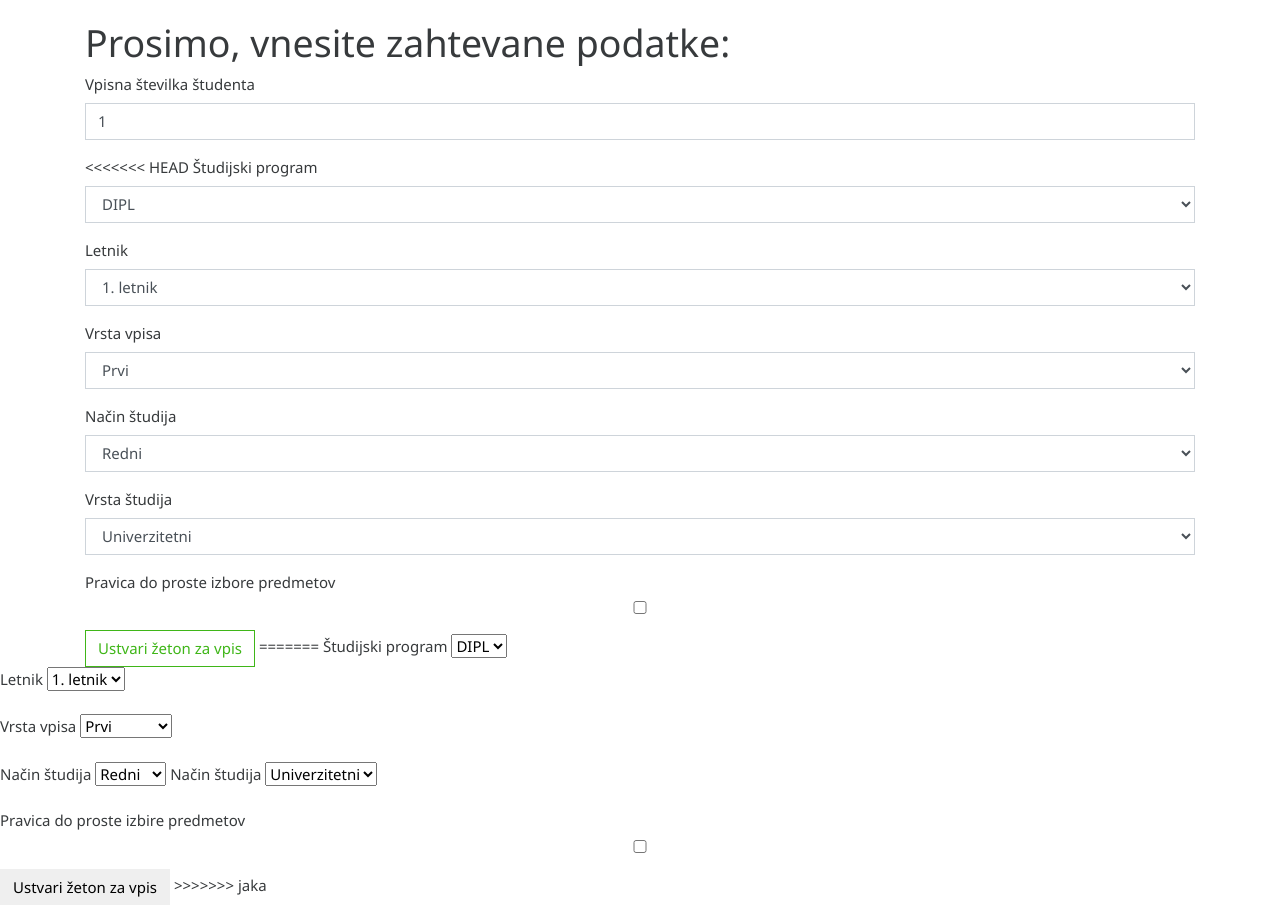
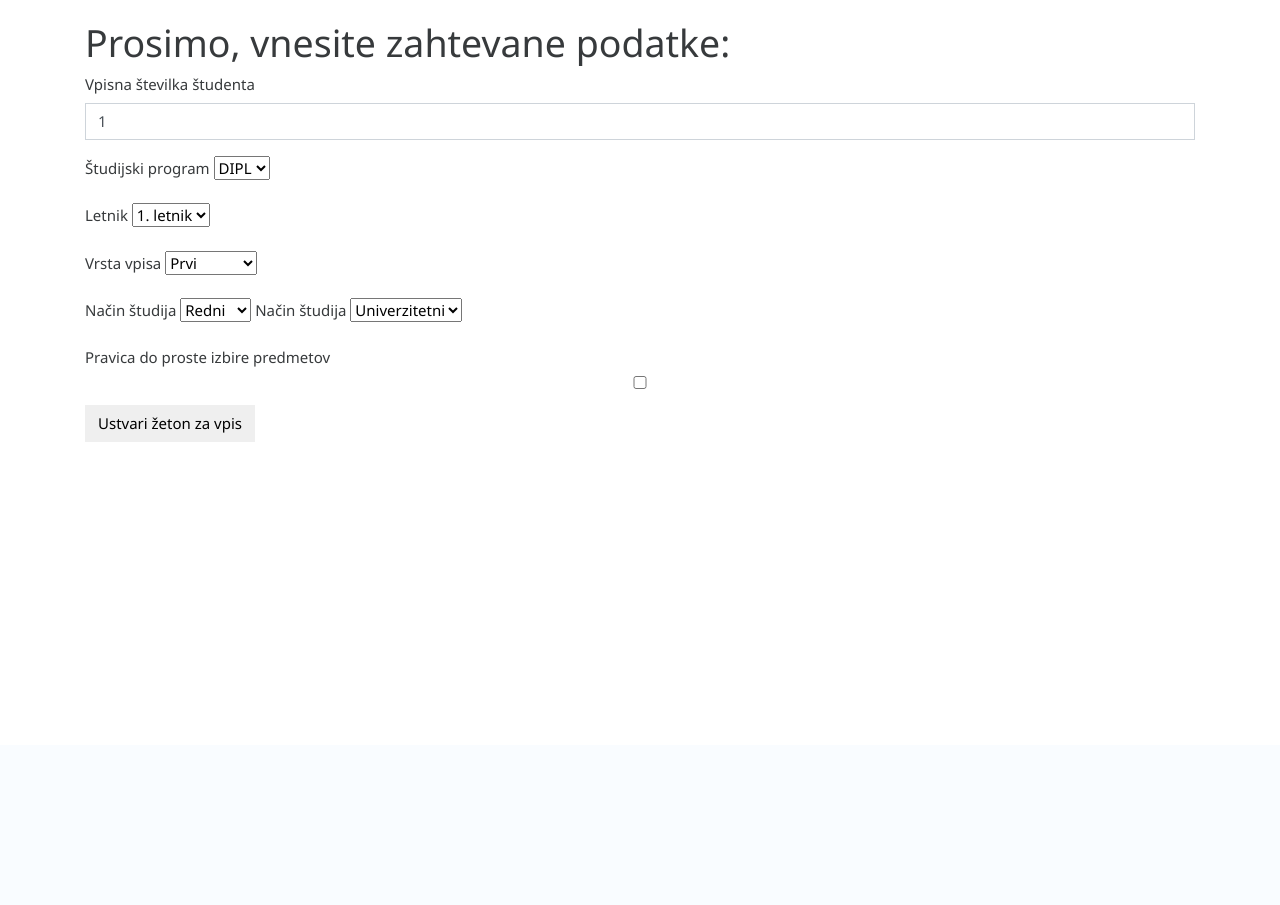
Before and after one commit to oblakmatic/studis, a Django app: page /student/ustvari-zeton/1 in a window 1280 px wide. Shown: the part 55-960 px from the top of the page. After the commit the page ends 497 px from the top, so only its background shows below. Run offline with Django 3.2, Linux system fonts and the light colour scheme; the visitor is signed in with stand-in values (Sample User, id 1); data that the repository does not hold is empty; some libraries are stand-ins or nearby versions.

Commit message:
merge fix

```diff
--- a/student/templates/token_add.html
+++ b/student/templates/token_add.html
@@ -17,52 +17,6 @@
             <input type="number" class="form-control" name="stud" id="stud" value = "{{id}}" required>
         </div>
         <div class="form-group">
-<<<<<<< HEAD
-            <label for="stud_prog">Študijski program</label>
-            <select name="stud_prog" class="form-control" id="stud_prog">
-                <option value="DIPL" selected>DIPL</option>
-                <option value="MAG">MAG</option>
-                <option value="DR">DR</option>
-            </select>
-        </div>
-        <div class="form-group">
-            <label for="letnik">Letnik</label>
-            <select name="letnik" class="form-control" id="letnik">
-                <option value="1." selected>1. letnik</option>
-                <option value="2.">2. letnik</option>
-                <option value="3.">3. letnik</option>
-            </select>
-        </div>
-        <div class="form-group">
-            <label for="vrsta_vpisa">Vrsta vpisa</label>
-            <select name="vrsta_vpisa" class="form-control" id="vrsta_vpisa">
-                <option value="PRVI" selected>Prvi</option>
-                <option value="PONO">Ponovni</option>
-                <option value="ABSO">Absolvent</option>
-            </select>
-        </div>
-        <div class="form-group">
-            <label for="nac_stud">Način študija</label>
-            <select name="nac_stud" class="form-control" id="nac_stud">
-                <option value="RED" selected>Redni</option>
-                <option value="IZR">Izredni</option>
-            </select>
-        </div>
-        <div class="form-group">
-            <label for="vrst_stud">Vrsta študija</label>
-            <select name="vrst_stud" class="form-control" id="vrst_stud">
-                <option value="UNI" selected>Univerzitetni</option>
-                <option value="VSŠ">Visokošolski</option>
-            </select>
-
-        </div>
-        <div class="form-group">
-            <label for="predmet_choice">Pravica do proste izbore predmetov</label>
-            <input type="checkbox" class="form-control" name="predmet_choice" id="predmet_choice">
-        </div>
-
-        <button type="submit" class="btn btn-outline-success">Ustvari žeton za vpis</button>
-=======
                 <label for="stud_prog">Študijski program</label>
                 <select name="stud_prog" id="stud_prog">
                     <option value="DIPL" {% if data.prog == 'DIPL' or not data%} selected {% endif %}>DIPL</option>
@@ -104,7 +58,6 @@
                 <input type="checkbox" class="form-control" name="predmet_choice" id="predmet_choice"  {% if data.izbira %} selected {% endif %}>
             </div>
         <button type="submit" class="btn btn-default">Ustvari žeton za vpis</button>
->>>>>>> jaka
 
     </form>
 
```
